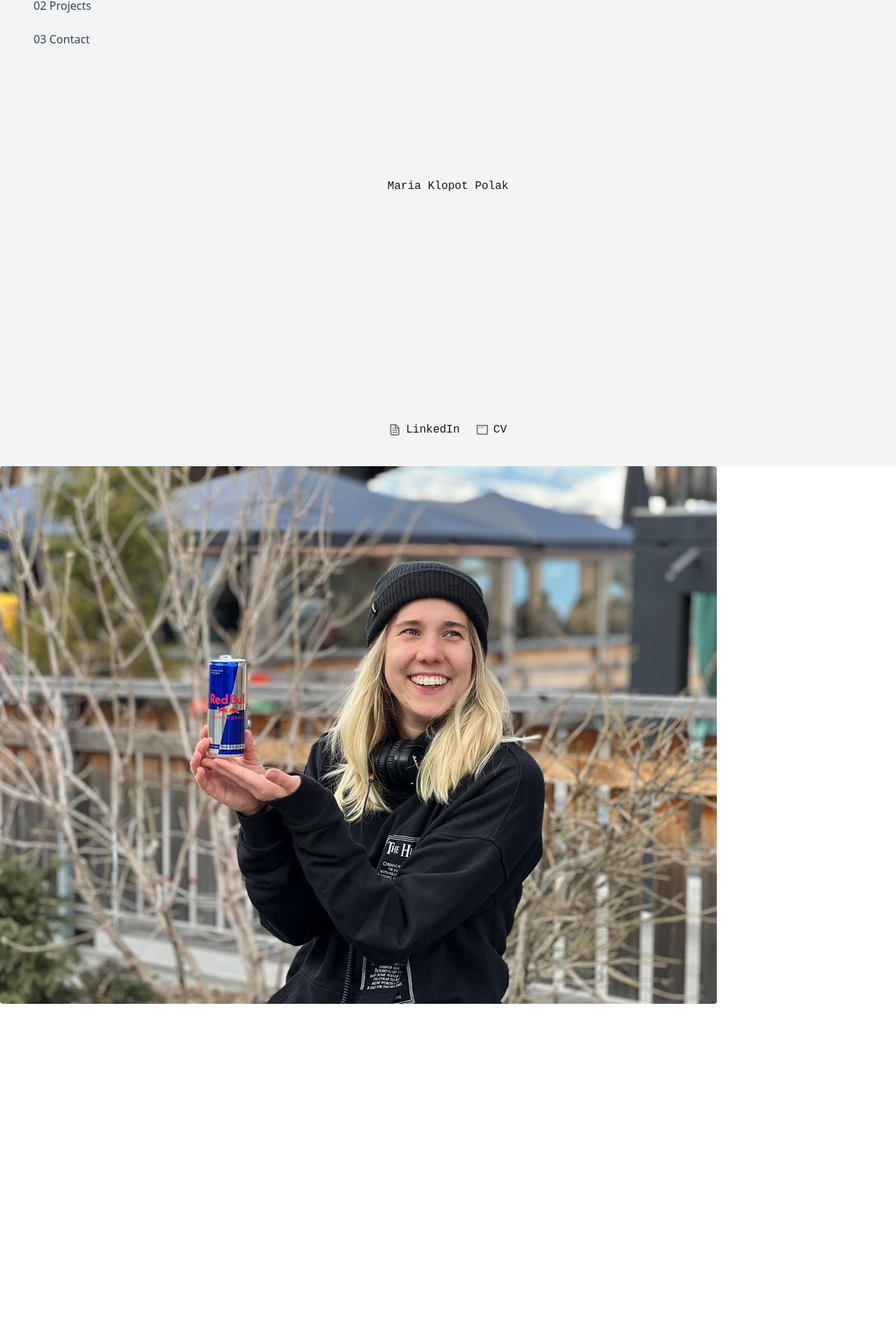
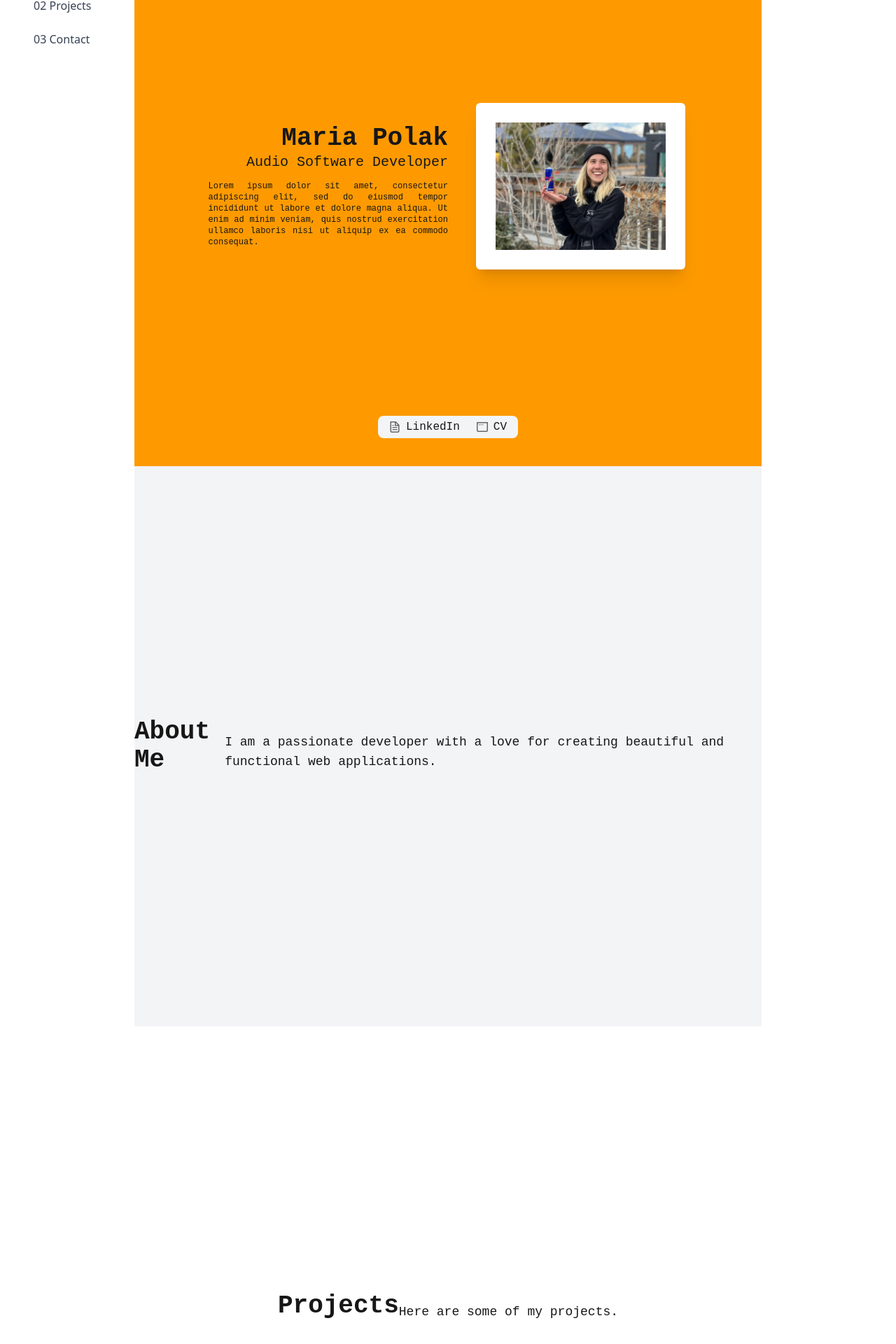
Before and after one commit to mariapolak/portfolio, a Next.js app: page /portfolio/ in a window 1280 px wide. Shown: the part 134-2054 px from the top of the page at 70% size. Before the commit the page ends 1568 px from the top, so only its background shows below. Built offline with nearby package versions, Linux system fonts and the light colour scheme.

Commit message:
Sections

```diff
--- a/app/footer.tsx
+++ b/app/footer.tsx
@@ -3,7 +3,8 @@ import Image from "next/image";
 export default function Footer() {
     return (
         <footer className="fixed bottom-10 w-full">
-            <div className="row-start-3 flex gap-6 flex-wrap font-thin text-10px items-center justify-center">
+            <div className="flex gap-6 flex-wrap font-thin text-10px items-center justify-center ">
+                <div className="flex gap-6 bg-primary rounded-lg px-4 py-1">
                 <a
                     className="flex items-center gap-2 hover:underline hover:underline-offset-4"
                     href="https://www.linkedin.com/in/mariapolak/"
@@ -34,6 +35,8 @@ export default function Footer() {
                     />
                     CV
                 </a>
+                </div>
+
             </div>
         </footer>
     );
--- a/app/globals.css
+++ b/app/globals.css
@@ -3,7 +3,13 @@
 :root {
   --background: #ffffff;
   --foreground: #171717;
+
   --font-ibm-plex-mono: 'IBM Plex Mono', monospace;
+}
+
+@theme {
+  --color-primary: var(--color-gray-100);
+  --color-secondary: var(--color-amber-500);
 }
 
 @media (prefers-color-scheme: dark) {
--- a/app/layout.tsx
+++ b/app/layout.tsx
@@ -1,16 +1,10 @@
 import type { Metadata } from "next";
-// import { IBM_Plex_Mono } from "next/font/google";
 import "./globals.css";
 import Navbar from './navbar'
 import Footer from './footer'
 
-// const ibmPlexMono = IBM_Plex_Mono({
-//   weight: ["400", "500", "600", "700"],
-//   subsets: ["latin"],
-// });
-
 export const metadata: Metadata = {
-  title: "Create Next App",
+  title: "Portfolio | Maria Polak",
   description: "Generated by create next app",
 };
 
--- a/app/navbar.tsx
+++ b/app/navbar.tsx
@@ -20,7 +20,7 @@ export default function Navbar() {
         <div>
             <div className="lg:hidden">
                 {/* Icon for Mobile Menu */}
-                <div className="absolute top-0 right-0 p-4">
+                <div className="fixed top-0 right-0 p-4">
                     <button
                         className="relative ml-auto h-6 max-h-[40px] w-6 max-w-[40px] select-none rounded-lg text-center align-middle text-xs font-medium uppercase text-inherit transition-all disabled:pointer-events-none disabled:opacity-50 disabled:shadow-none"
                         onClick={toggleMobileMenu}
@@ -56,7 +56,7 @@ export default function Navbar() {
                                 id={`nav-link-${item.href.replace("#", "")}`}
                             >
                                 {typeof window !== "undefined" && window.location.hash === item.href && (
-                                    <span className="absolute left-0 top-1/2 -translate-y-1/2 w-2 h-2 bg-amber-400 rounded-full"></span>
+                                    <span className="absolute left-0 top-1/2 -translate-y-1/2 w-2 h-2 bg-secondary rounded-full"></span>
                                 )}
                                 0{index} {item.name}
                             </Link>
@@ -78,7 +78,7 @@ export default function Navbar() {
                                 id={`nav-link-${item.href.replace("#", "")}`}
                             >
                                 {typeof window !== "undefined" && window.location.hash === item.href && (
-                                    <span className="absolute left-0 top-1/2 -translate-y-1/2 w-2 h-2 bg-amber-400 rounded-full"></span>
+                                    <span className="absolute left-0 top-1/2 -translate-y-1/2 w-2 h-2 bg-secondary rounded-full"></span>
                                 )}
                                 0{index} {item.name}
                             </Link>
--- a/app/page.tsx
+++ b/app/page.tsx
@@ -1,94 +1,16 @@
-import Image from "next/image";
+
+import Hero from "./sections/hero";
+import About from "./sections/about";
+import Projects from "./sections/projects";
 
 export default function Home() {
   return (
     <section>
-      <div className="columns-3lg">
-        <div className="bg-gray-100 dark:bg-gray-900 dark:text-white flex items-center justify-center h-screen">
-          Maria Klopot Polak
-        </div>
-        <Image
-                className="rounded"
-                src="/portfolio/me.jpeg"
-                alt="me"
-                width={1024}
-                height={768}
-              />
+      <div className="flex flex-col lg:px-[15%]">
+        <Hero id="home"/>
+         <About id="about"/>
+         <Projects id="projects"/>
       </div>
-      {/* <div className="container mx-auto flex flex-col md:flex-row items-center my-12 md:my-24">
-        <div className="flex flex-col w-full lg:w-1/3 justify-center items-start p-8">
-          <h1 className="max-w-2xl mb-4 text-4xl font-extrabold tracking-tight leading-none md:text-5xl xl:text-6xl dark:text-white">Maria Polak</h1>
-          <p className="max-w-2xl mb-6 font-light text-gray-500 lg:mb-8 md:text-lg lg:text-xl dark:text-gray-400">Audio Software Developer</p>
-          <a href="#"
-            className="bg-transparent hover:bg-yellow-300 text-yellow-300 hover:text-black rounded shadow hover:shadow-lg py-2 px-4 border border-yellow-300 hover:border-transparent">
-            Explore Now</a>
-        </div>
-        <div className="p-8 mt-12 mb-6 md:mb-0 md:mt-0 ml-0 md:ml-12 lg:w-2/3  justify-center">
-          <div className="h-48 flex flex-wrap content-center">
-            <div>
-
-            </div>
-          </div>
-        </div>
-      </div> */}
     </section>
-    // <div className="grid grid-rows-[20px_1fr_20px] items-center justify-items-center min-h-screen p-8 pb-20 gap-16 sm:p-20 font-[family-name:var(--font-geist-sans)]">
-    //   <main className="flex flex-col gap-8 row-start-2 items-center sm:items-start">
-    //     <div className="grid max-w-screen-xl px-4 py-8 mx-auto lg:gap-8 xl:gap-0 lg:py-16 lg:grid-cols-12">
-    //       <div className="mr-auto place-self-center lg:col-span-7">
-    //           <h1 className="max-w-2xl mb-4 text-4xl font-extrabold tracking-tight leading-none md:text-5xl xl:text-6xl dark:text-white">Maria Polak</h1>
-    //           <p className="max-w-2xl mb-6 font-light text-gray-500 lg:mb-8 md:text-lg lg:text-xl dark:text-gray-400">Audio Software Developer</p>
-    //           <a href="#" className="inline-flex items-center justify-center px-5 py-3 mr-3 text-base font-medium text-center rounded-lg dark:bg-primary-700 hover:bg-primary-800 focus:ring-4 focus:ring-primary-300 dark:focus:ring-primary-900">
-    //               Get started
-    //               <svg className="w-5 h-5 ml-2 -mr-1" fill="currentColor" viewBox="0 0 20 20" xmlns="http://www.w3.org/2000/svg"><path fillRule="evenodd" d="M10.293 3.293a1 1 0 011.414 0l6 6a1 1 0 010 1.414l-6 6a1 1 0 01-1.414-1.414L14.586 11H3a1 1 0 110-2h11.586l-4.293-4.293a1 1 0 010-1.414z" clipRule="evenodd"></path></svg>
-    //           </a>
-    //           <a href="#" className="inline-flex items-center justify-center px-5 py-3 text-base font-medium text-center text-gray-900 border border-gray-300 rounded-lg hover:bg-gray-100 focus:ring-4 focus:ring-gray-100 dark:text-white dark:border-gray-700 dark:hover:bg-gray-700 dark:focus:ring-gray-800">
-    //               Speak to Sales
-    //           </a>
-    //       </div>
-    //       <div className="mt-5 lg:mt-0 lg:col-span-5 flex">
-    //           <Image
-    //           className="rounded"
-    //           src="/portfolio/me.jpeg"
-    //           alt="me"
-    //           width={1024}
-    //           height={768}
-    //         />
-    //       </div>
-    //   </div>
-    //   </main>
-    //   <footer className="row-start-3 flex gap-6 flex-wrap items-center justify-center">
-    //     <a
-    //       className="flex items-center gap-2 hover:underline hover:underline-offset-4"
-    //       href="https://www.linkedin.com/in/mariapolak/"
-    //       target="_blank"
-    //       rel="noopener noreferrer"
-    //     >
-    //       <Image
-    //         aria-hidden
-    //         src="/portfolio/file.svg"
-    //         alt="File icon"
-    //         width={16}
-    //         height={16}
-    //       />
-    //       LinkedIn
-    //     </a>
-    //     <a
-    //       className="flex items-center gap-2 hover:underline hover:underline-offset-4"
-    //       href=""
-    //       target="_blank"
-    //       rel="noopener noreferrer"
-    //     >
-    //       <Image
-    //         aria-hidden
-    //         src="/portfolio/window.svg"
-    //         alt="Window icon"
-    //         width={16}
-    //         height={16}
-    //       />
-    //       CV
-    //     </a>
-    //   </footer>
-    // </div>
   );
 }
--- /dev/null
+++ b/app/sections/about.tsx
@@ -0,0 +1,9 @@
+export default function About(props: { id: string }) {
+    return (
+        <div className="bg-primary dark:bg-gray-900 dark:text-white flex items-center justify-center h-screen" id={props.id}>
+            <h1 className="text-4xl font-bold">About Me</h1>
+            <p className="mt-4 text-lg">I am a passionate developer with a love for creating beautiful and functional web applications.</p>
+        </div>
+    )
+
+}
--- /dev/null
+++ b/app/sections/hero.tsx
@@ -0,0 +1,26 @@
+import Image from "next/image"
+
+export default function Hero(props: { id: string }) {
+    return (
+        <div className="bg-secondary dark:bg-gray-900 dark:text-white flex items-center justify-center h-screen" id={props.id}>
+            <div className="flex flex-col items-center lg:justify-normal lg:flex-row gap-5 lg:gap-10">
+                <div className="flex flex-col items-start lg:items-end justify-center lg:pl-5 w-1/2">
+                    <h1 className="text-4xl font-bold">Maria Polak</h1>
+                    <p className="text-xl">Audio Software Developer</p>
+                    <p className="text-xs text-justify lg:pt-3 lg:w-4/5">Lorem ipsum dolor sit amet, consectetur adipiscing elit, sed do eiusmod tempor incididunt ut
+                        labore et dolore magna aliqua. Ut enim ad minim veniam, quis nostrud exercitation ullamco laboris nisi ut
+                        aliquip ex ea commodo consequat.</p>
+                </div>
+                <div className="flex gap-6 rounded-2xl justify-start w-1/2 lg:w-1/3">
+                        <Image
+                            className="shadow-xl bg-white sm:p-7 rounded-md sm:w-2/3 lg:w-full"
+                            src="/portfolio/me.jpeg"
+                            alt="me"
+                            width={1024}
+                            height={768}
+                        />
+                </div>
+            </div>
+        </div>
+    )
+}
--- /dev/null
+++ b/app/sections/projects.tsx
@@ -0,0 +1,8 @@
+export default function Projects(props: { id: string }) {
+    return (
+        <div className="bg-white dark:bg-gray-900 dark:text-white flex items-center justify-center h-screen" id={props.id}>
+            <h1 className="text-4xl font-bold">Projects</h1>
+            <p className="mt-4 text-lg">Here are some of my projects.</p>
+        </div>
+    )
+}
```
Also changed, not shown: app/sections/contact.tsx (added).
